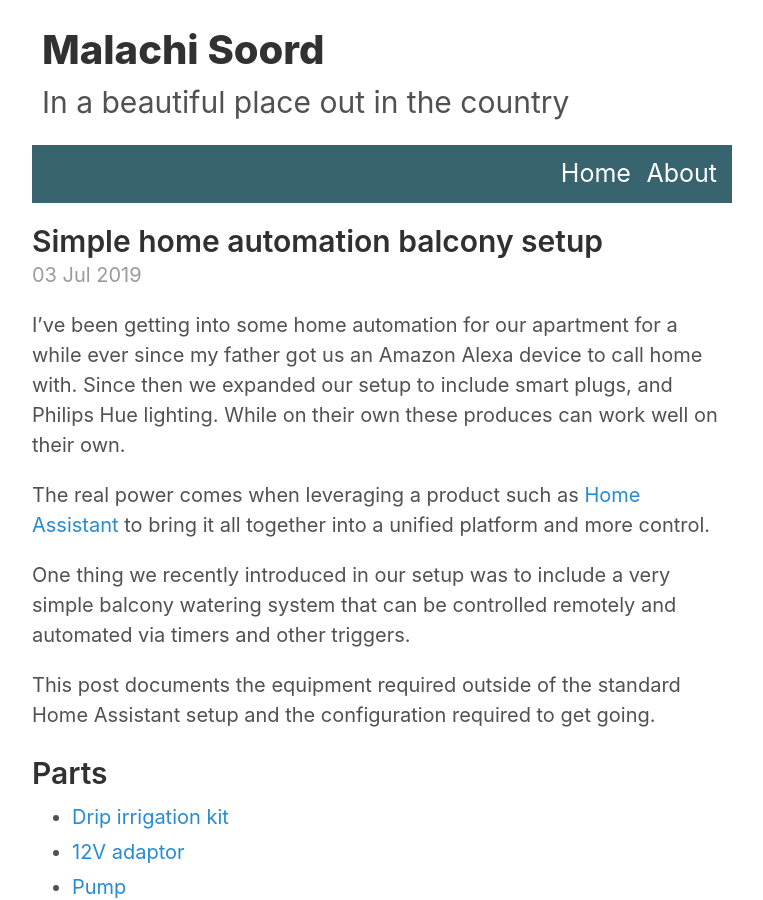
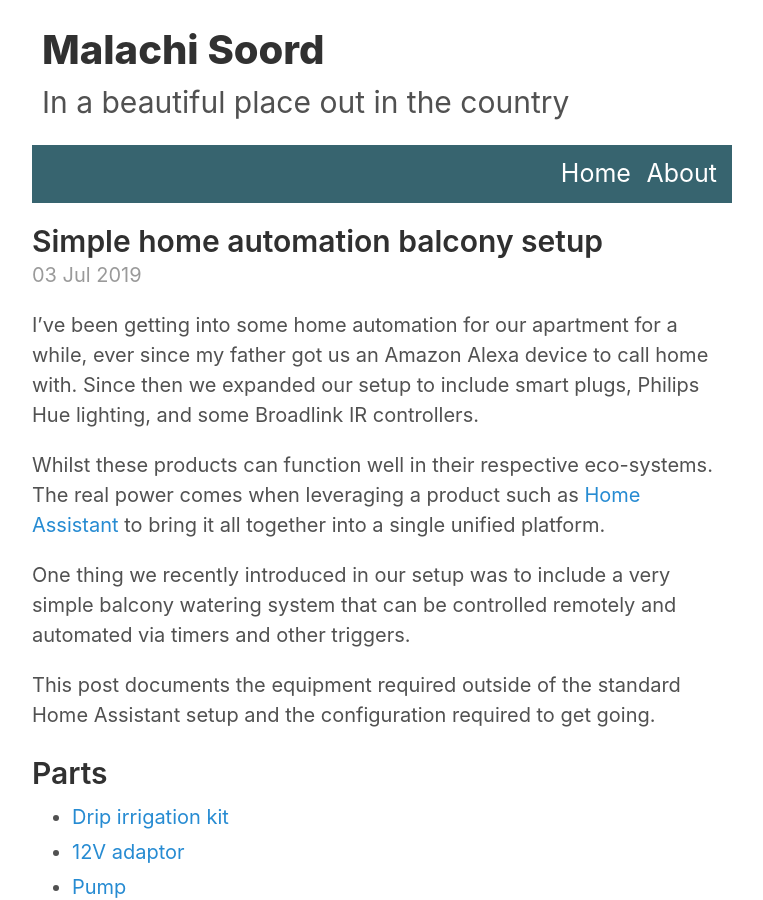
Before and after one commit to inverse/personal-site, a Jekyll site: the page built from _posts/2019-07-03-simple-home-automation-balcony-setup.md, in a window 1280 px wide and 900 px high. Shown: the whole window, without its empty margins (258-1021 px from the left). Built offline with Jekyll 4.4.1, drawn with Linux system fonts in a browser that asks for light colours; nearby versions of some CDN libraries; comment, search, counter and statistics services are not loaded.

Commit message:
FIx up spelling

```diff
--- a/_posts/2019-07-03-simple-home-automation-balcony-setup.md
+++ b/_posts/2019-07-03-simple-home-automation-balcony-setup.md
@@ -5,11 +5,12 @@ comments: true
 tags:
 - home-automation
 - home-assistant
+
 date: 2019-07-03 22:20 +0200
 ---
-I've been getting into some home automation for our apartment for a while ever since my father got us an Amazon Alexa device to call home with. Since then we expanded our setup to include smart plugs, and Philips Hue lighting. While on their own these produces can work well on their own.
+I've been getting into some home automation for our apartment for a while, ever since my father got us an Amazon Alexa device to call home with. Since then we expanded our setup to include smart plugs, Philips Hue lighting, and some Broadlink IR controllers.
 
-The real power comes when leveraging a product such as [Home Assistant][0] to bring it all together into a unified platform and more control.
+Whilst these products can function well in their respective eco-systems. The real power comes when leveraging a product such as [Home Assistant][0] to bring it all together into a single unified platform.
 
 One thing we recently introduced in our setup was to include a very simple balcony watering system that can be controlled remotely and automated via timers and other triggers.
 
```
